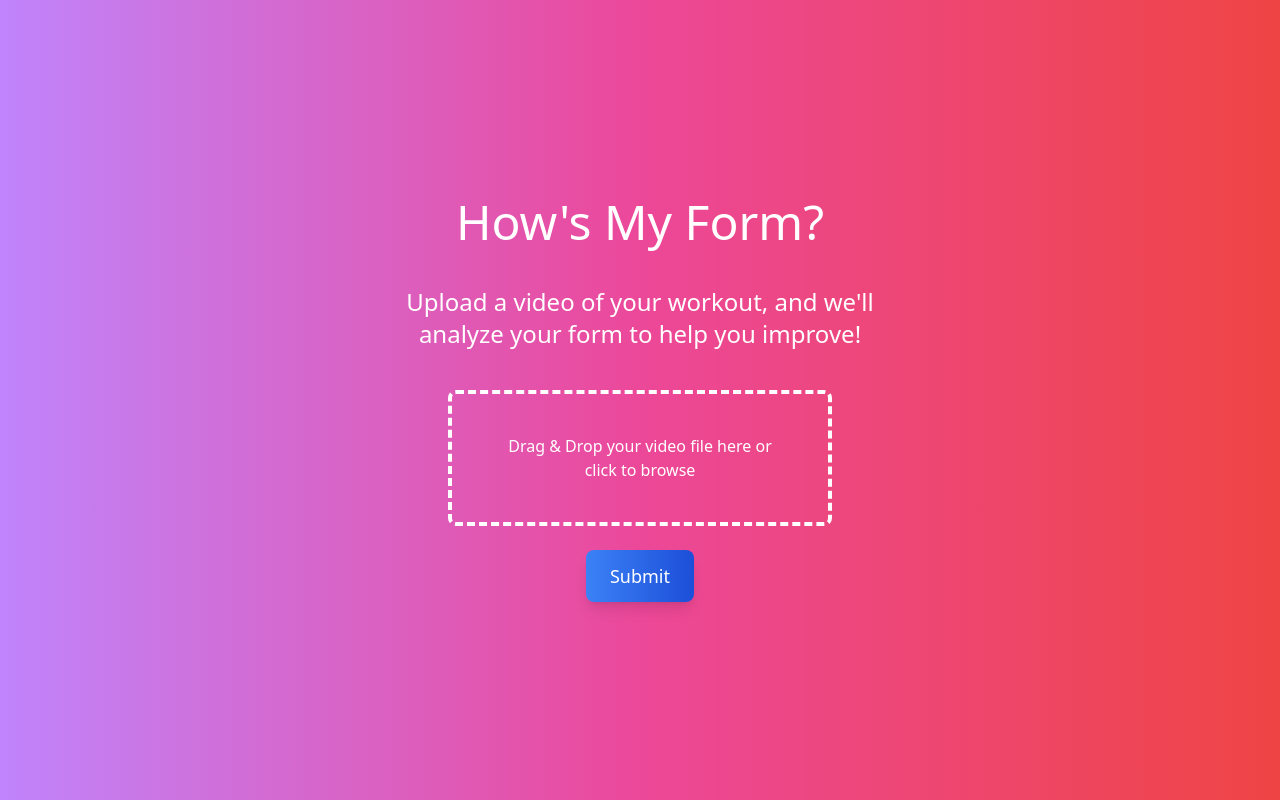
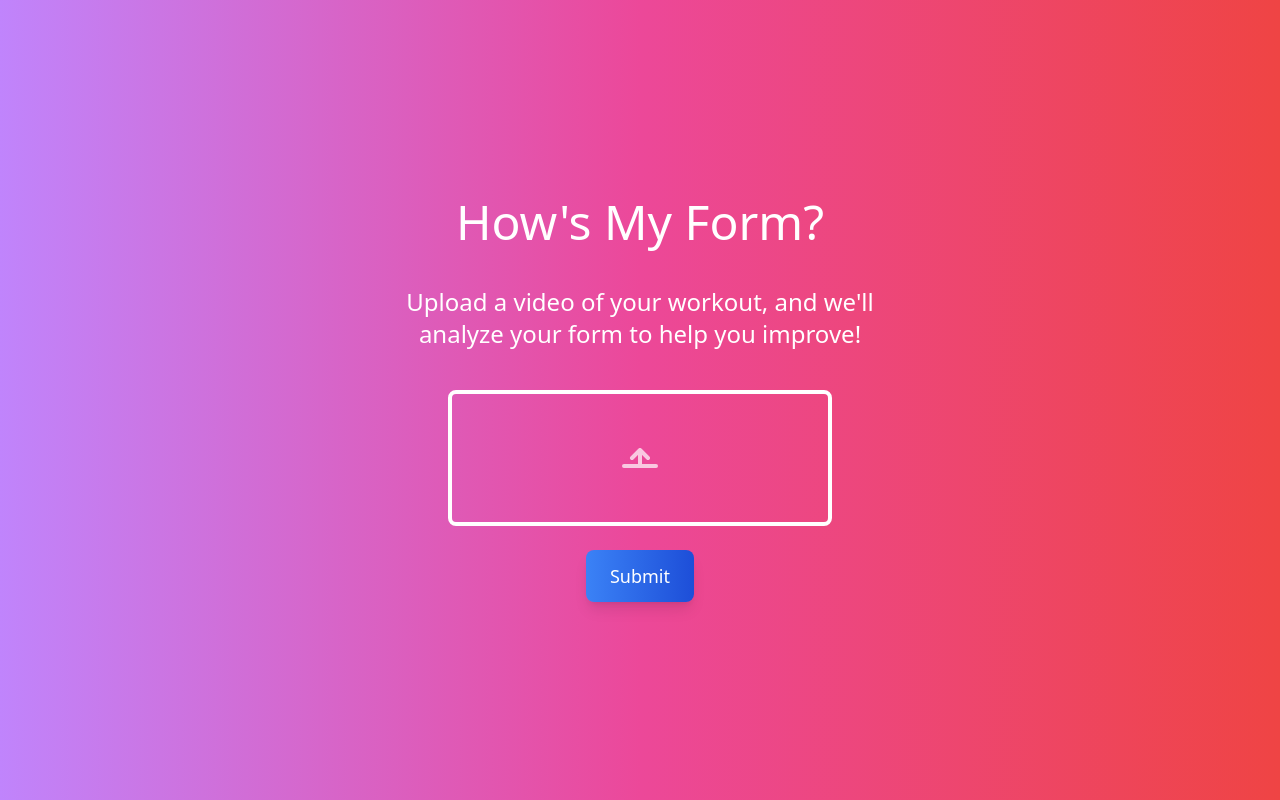
Before and after one commit to wang-owen/HowsMyForm, a React (Vite) app in the folder client/: page / in a window 1280 px wide. Built offline with nearby package versions, Linux system fonts and the light colour scheme.

Commit message:
Put uplooad logo in box

```diff
--- a/client/src/App.tsx
+++ b/client/src/App.tsx
@@ -76,7 +76,7 @@ const UploadForm = () => {
             </p>
             <form onSubmit={handleSubmit} className="flex flex-col items-center space-y-6">
                 <div
-                    className={`border-4 border-dashed border-white p-10 w-96 text-center cursor-pointer rounded-lg transition-transform duration-300 ${
+                    className={`border-4 border-solid border-white p-10 w-96 text-center cursor-pointer rounded-lg transition-transform duration-300 ${
                         dragActive ? "bg-white bg-opacity-20" : "bg-opacity-10"
                     }`}
                     onDragOver={handleDragOver}    // Activate drag over event
@@ -84,11 +84,21 @@ const UploadForm = () => {
                     onDrop={handleDrop}            // Handle file drop
                     onClick={() => document.getElementById("video-upload").click()} // Click to open file input
                 >
-                    {file ? (
-                        <p>{file.name}</p>   // Show selected file name
-                    ) : (
-                        <p>Drag & Drop your video file here or click to browse</p>
-                    )}
+                    {/* Upload SVG Icon only */}
+                    <svg
+                        xmlns="http://www.w3.org/2000/svg"
+                        className="h-12 w-12 mx-auto text-white opacity-70"
+                        fill="none"
+                        viewBox="0 0 24 24"
+                        stroke="currentColor"
+                        strokeWidth="2"
+                    >
+                        <path
+                            strokeLinecap="round"
+                            strokeLinejoin="round"
+                            d="M12 16v-8m0 0l-4 4m4-4l4 4M4 16h16"
+                        />
+                    </svg>
                 </div>
                 <input
                     type="file"
```
